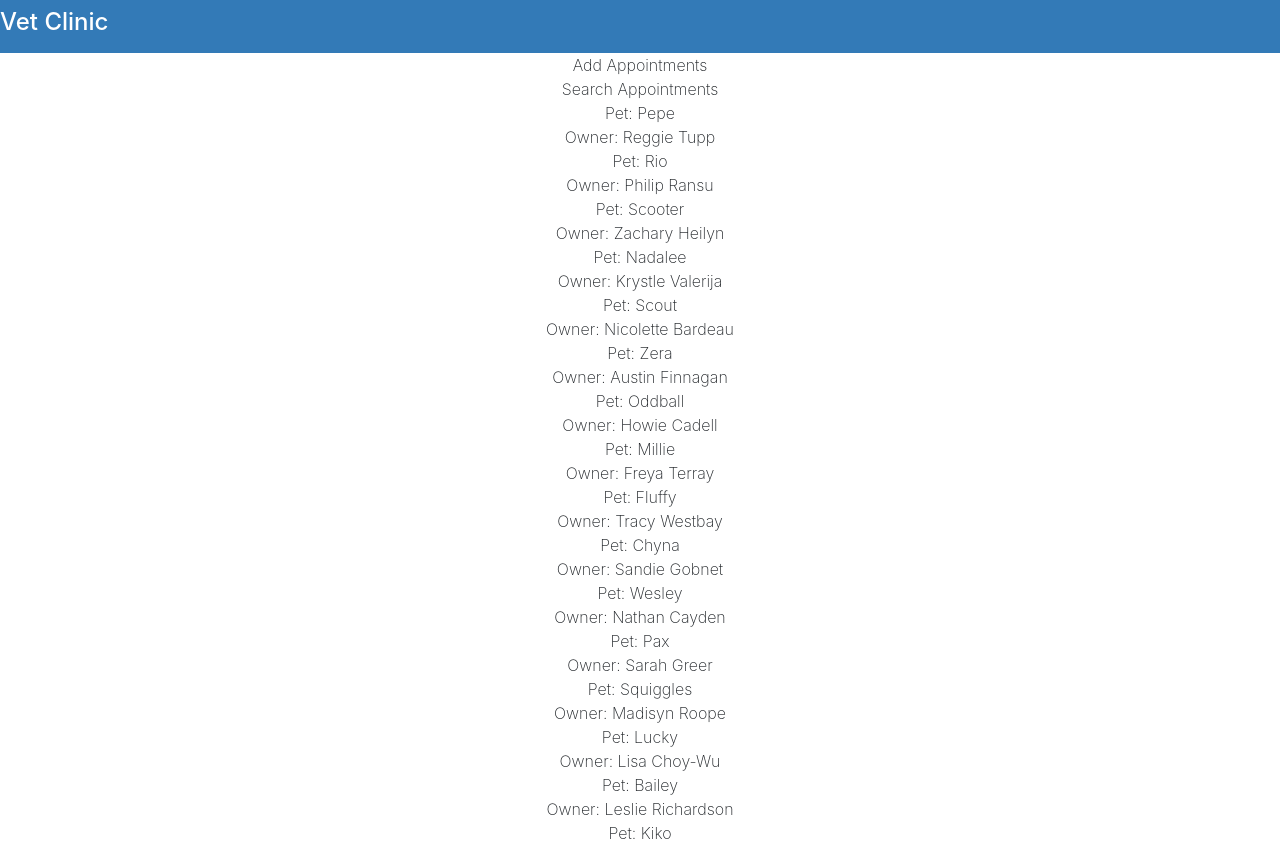
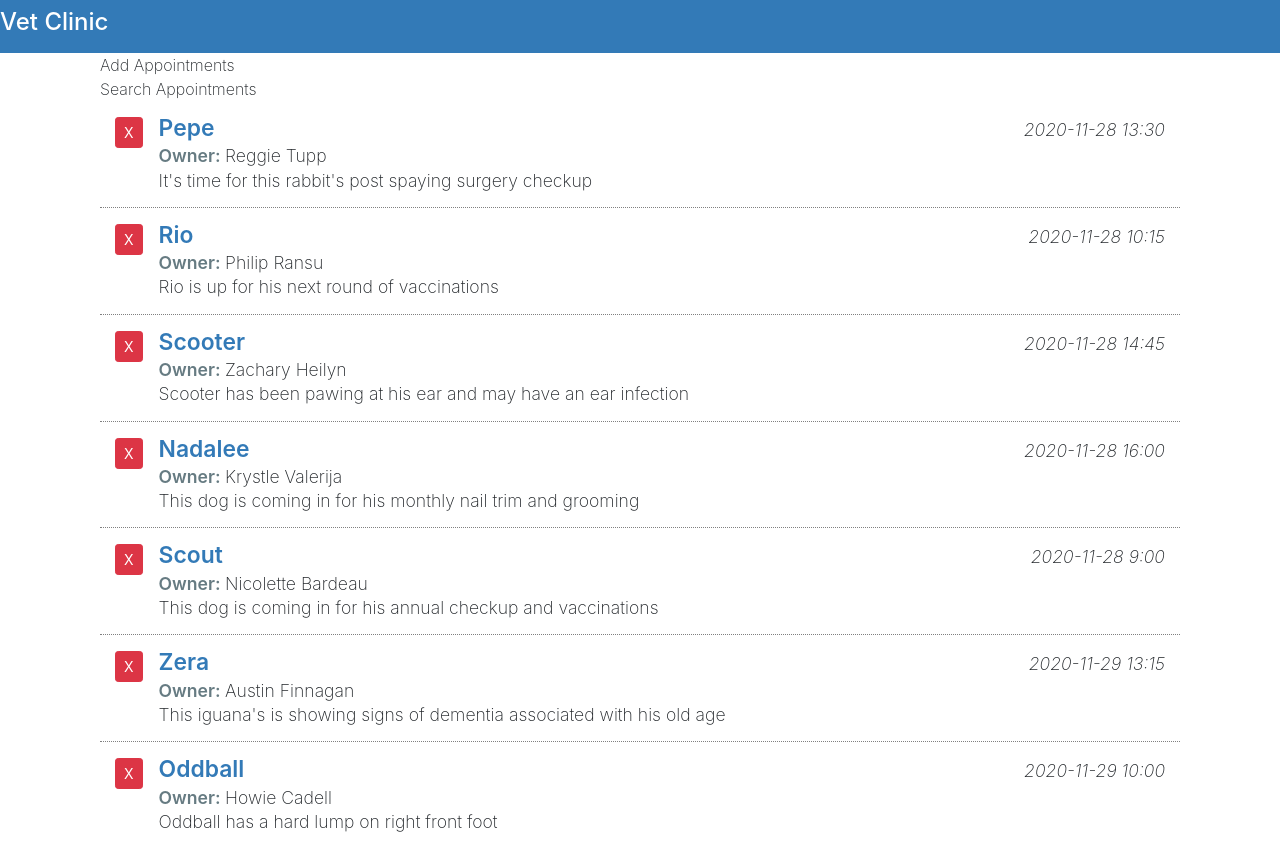
Before and after one commit to DimaBryuhanov/interface, a React (Create React App) app: page / in a window 1280 px wide. Shown: the top 841 px of the page. Built offline with nearby package versions, Linux system fonts and the light colour scheme.

Commit message:
added styles to ListAppointments component

```diff
--- a/src/components/ListAppointments.js
+++ b/src/components/ListAppointments.js
@@ -2,19 +2,28 @@
 
 class ListAppointments extends React.Component{
     render(){
+        return (<div className="appointment-list item-list mb-3">
+        {this.props.appointments.map(item => (
+          <div className="pet-item col media py-3">
+            <div className="mr-3">
+              <button className="pet-delete btn btn-sm btn-danger">X</button>
+            </div>
 
-        const appts = this.props.appointments.map(item => {
-            return(
-                <div>
-                    <div>Pet: {item.petName}</div>
-                    <div>Owner: {item.ownerName}</div>
-                </div>
-            )
-        })
+            <div className="pet-info media-body">
+              <div className="pet-head d-flex">
+                <span className="pet-name">{item.petName}</span>
+                <span className="apt-date ml-auto">{item.aptDate}</span>
+              </div>
 
-        return (<div>
-            {appts}
-        </div>)
+              <div className="owner-name">
+                <span className="label-item">Owner: </span>
+                <span>{item.ownerName}</span>
+              </div>
+              <div className="apt-notes">{item.aptNotes}</div>
+            </div>
+          </div>
+        ))}
+      </div>)
     }
 }
 
--- a/src/css/App.css
+++ b/src/css/App.css
@@ -1,38 +1,45 @@
-.App {
-  text-align: center;
+.add-appointment .card-body {
+  display: none;
 }
 
-.App-logo {
-  height: 40vmin;
-  pointer-events: none;
+.apt-addheading {
+  cursor: pointer;
+  user-select: none;
 }
 
-@media (prefers-reduced-motion: no-preference) {
-  .App-logo {
-    animation: App-logo-spin infinite 20s linear;
-  }
+.appointment-list {
+  font-size: 1.1em;
 }
 
-.App-header {
-  background-color: #282c34;
-  min-height: 100vh;
-  display: flex;
-  flex-direction: column;
-  align-items: center;
-  justify-content: center;
-  font-size: calc(10px + 2vmin);
-  color: white;
+.appointment-list .pet-item {
+  border-bottom: 1px dotted gray;
 }
 
-.App-link {
-  color: #61dafb;
+.appointment-list .pet-item:last-child {
+  border-bottom: none;
 }
 
-@keyframes App-logo-spin {
-  from {
-    transform: rotate(0deg);
-  }
-  to {
-    transform: rotate(360deg);
-  }
+.appointment-list .pet-name {
+  font-weight: 600;
+  color: #337ab7;
+  font-size: 1.3em;
+  line-height: 100%;
 }
+
+.appointment-list .label-item {
+  font-weight: 600;
+  color: #667b82;
+}
+
+.appointment-list .apt-date {
+  font-style: italic;
+}
+
+.appointment-list .apt-notes {
+  line-height: 120%;
+}
+
+.dropdown-item.active,
+.dropdown-item:active {
+  background-color: #a9aeb2;
+}
```
